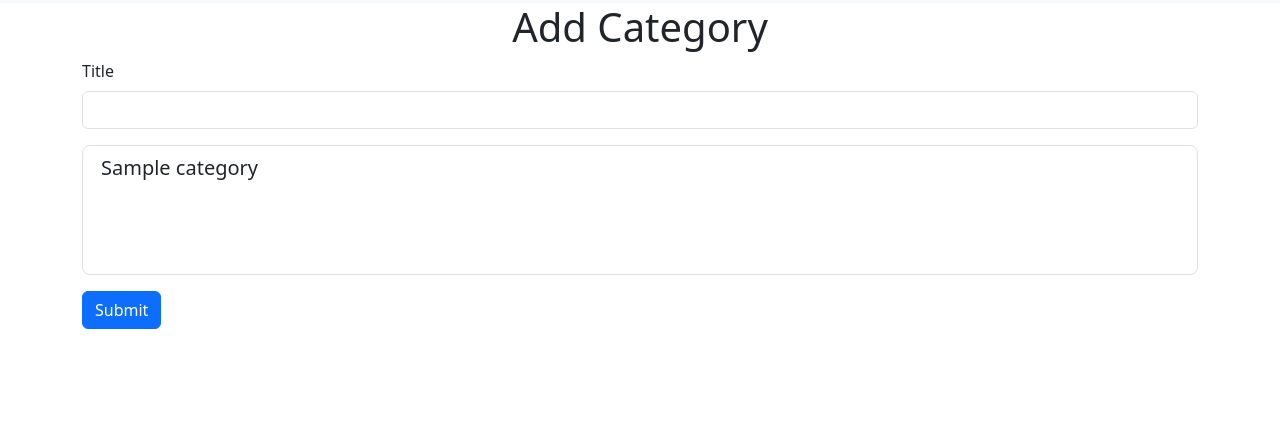
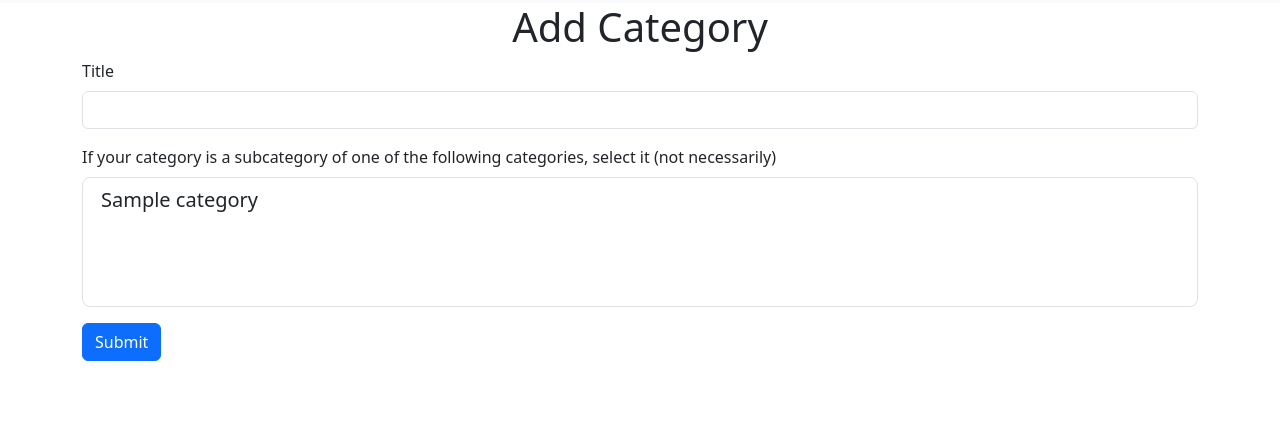
Before and after one commit to OleksandrTymchuk/django_store, a Django app: page /products/category/add in a window 1280 px wide. Shown: the part 159-582 px from the top of the page. Run offline with Django 4.2, Linux system fonts and the light colour scheme; a user stored in the database is signed in; tables that the repository leaves empty hold one stand-in row (values such as "Sample post"); some libraries are stand-ins or nearby versions.

Commit message:
add category choosing description

```diff
--- a/templates/products/category/add.html
+++ b/templates/products/category/add.html
@@ -11,6 +11,7 @@
             <input type="text" class="form-control" name="title" id="title" aria-describedby="title">
             </div>
             <div class="mb-3">
+                <label for="category" class="form-label">If your category is a subcategory of one of the following categories, select it (not necessarily)</label>
                 <select class="form-select form-select-lg mb-3" multiple name="parent_category" aria-label=".form-select-lg example">
                     {% for category in categories %}
                           <option value="{{ category.id }}">{{ category.title }}</option>
```
